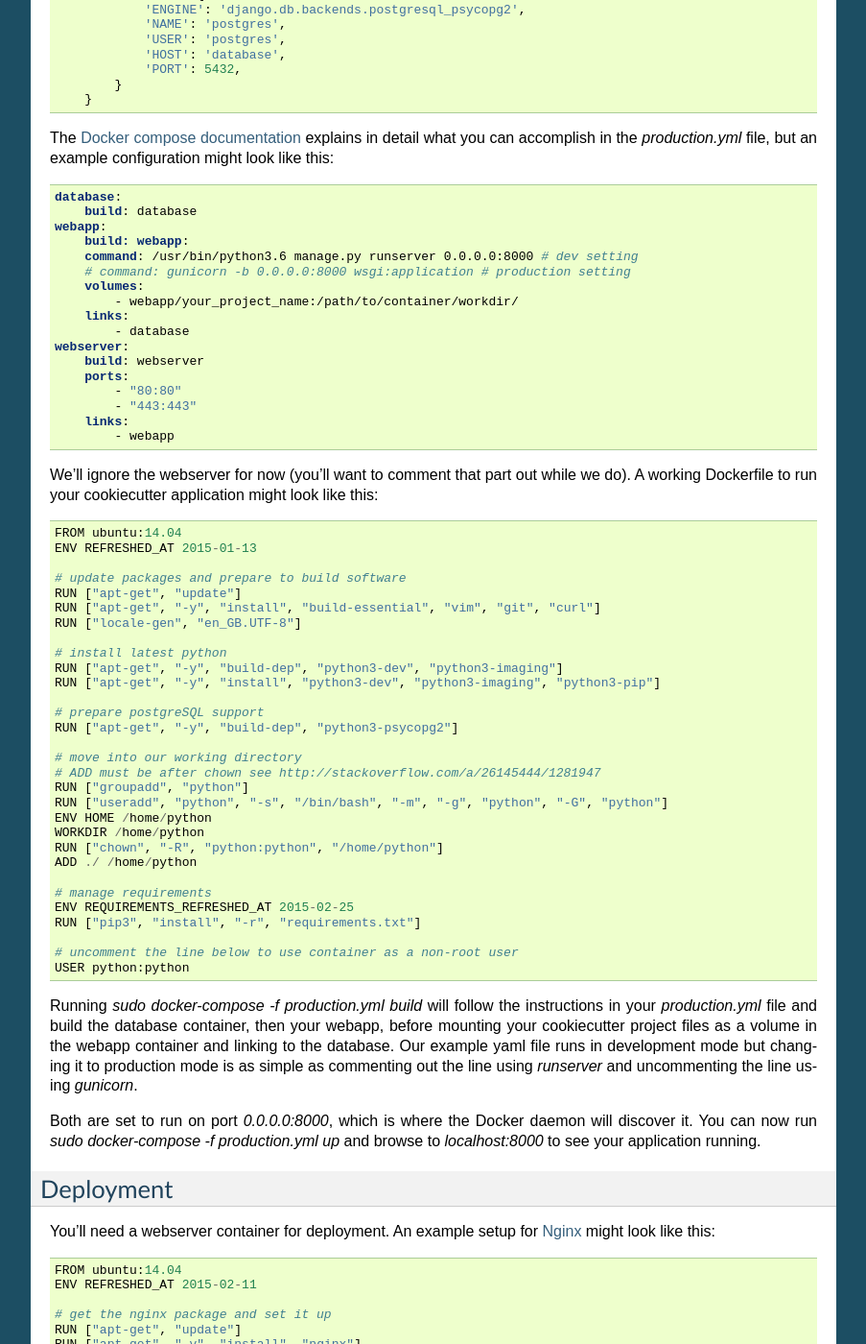
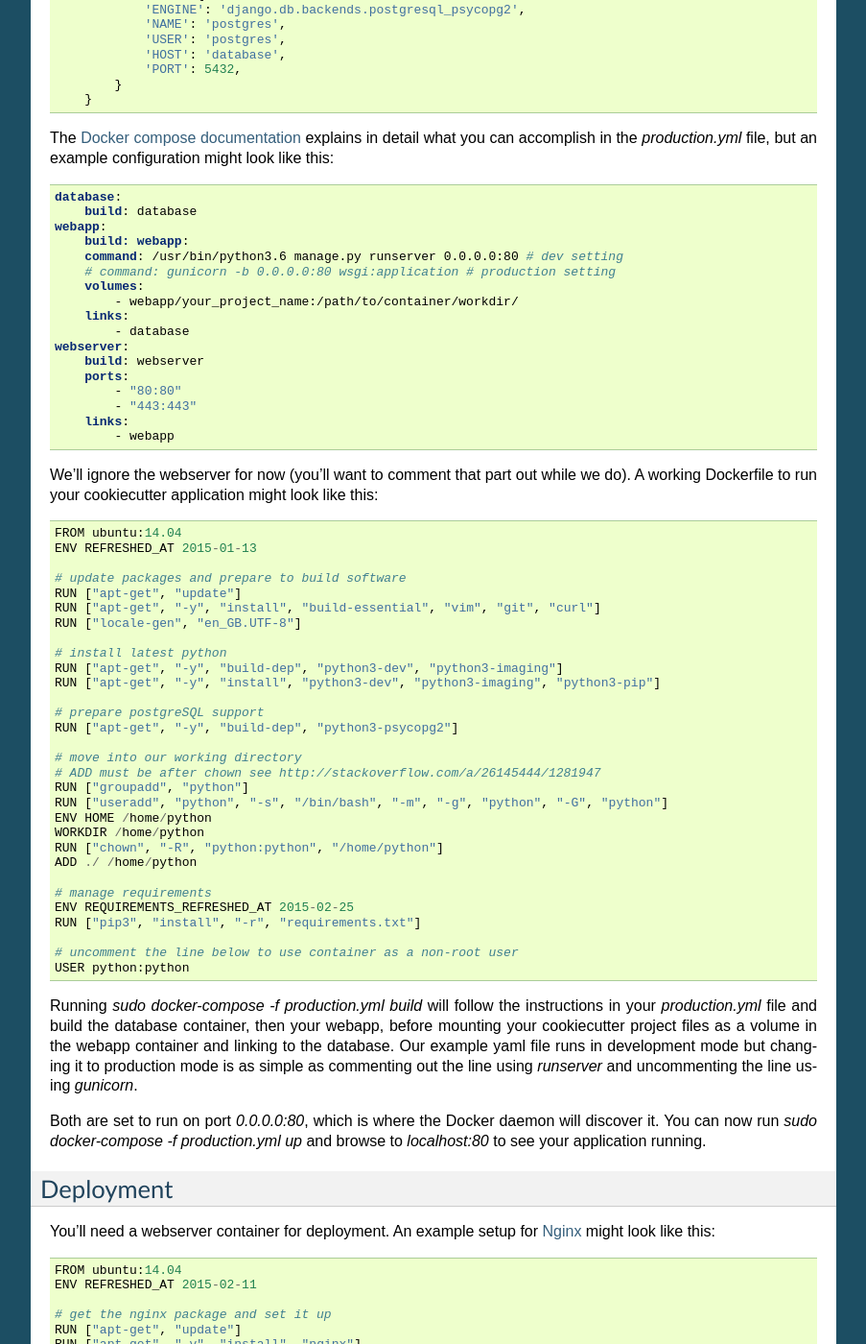
Before and after one commit to ssvargass/semillero, a Sphinx documentation site: the page built from gestor/docs/docker_ec2.rst, in a window 1280 px wide and 1400 px high, scrolled down 660 px. Shown: the whole window at 96% size, without its empty margins (198-1101 px from the left). Built offline with Sphinx 7.4.7, drawn with Linux system fonts in a browser that asks for light colours; pages that are not in the unit, such as notebooks, are missing from menus.

Commit message:
Run at 80 port

```diff
--- a/gestor/docs/docker_ec2.rst
+++ b/gestor/docs/docker_ec2.rst
@@ -58,8 +58,8 @@ The `Docker compose documentation`_ explains in detail what you can accomplish i
         build: database
     webapp:
         build: webapp:
-        command: /usr/bin/python3.6 manage.py runserver 0.0.0.0:8000 # dev setting
-        # command: gunicorn -b 0.0.0.0:8000 wsgi:application # production setting
+        command: /usr/bin/python3.6 manage.py runserver 0.0.0.0:80 # dev setting
+        # command: gunicorn -b 0.0.0.0:80 wsgi:application # production setting
         volumes:
             - webapp/your_project_name:/path/to/container/workdir/
         links:
@@ -109,7 +109,7 @@ We'll ignore the webserver for now (you'll want to comment that part out while w
 
 Running `sudo docker-compose -f production.yml build` will follow the instructions in your `production.yml` file and build the database container, then your webapp, before mounting your cookiecutter project files as a volume in the webapp container and linking to the database. Our example yaml file runs in development mode but changing it to production mode is as simple as commenting out the line using `runserver` and uncommenting the line using `gunicorn`.
 
-Both are set to run on port `0.0.0.0:8000`, which is where the Docker daemon will discover it. You can now run `sudo docker-compose -f production.yml up` and browse to `localhost:8000` to see your application running.
+Both are set to run on port `0.0.0.0:80`, which is where the Docker daemon will discover it. You can now run `sudo docker-compose -f production.yml up` and browse to `localhost:80` to see your application running.
 
 Deployment
 ^^^^^^^^^^
@@ -147,7 +147,7 @@ That Dockerfile assumes you have an Nginx conf file named `site.conf` in the sam
 
     # see http://serverfault.com/questions/577370/how-can-i-use-environment-variables-in-nginx-conf#comment730384_577370
     upstream localhost {
-        server webapp_1:8000;
+        server webapp_1:80;
     }
     server {
         location / {
```
Also changed, not shown: 3 other files.
